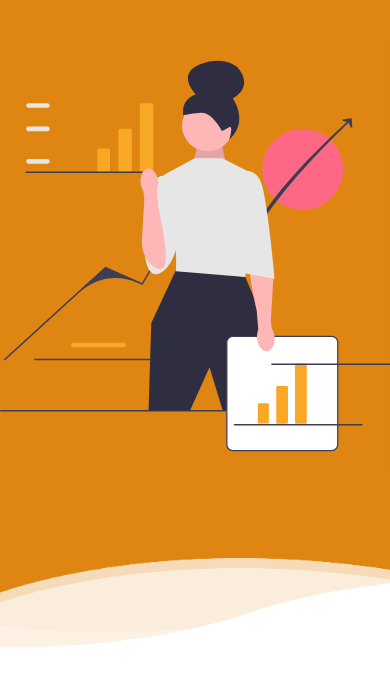
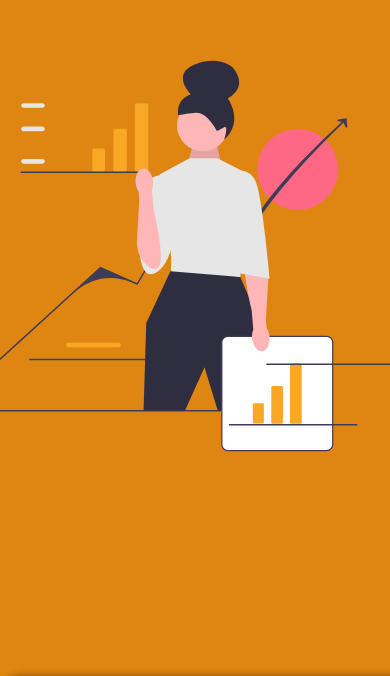
Before and after one commit to styp07/CSS---JS, a plain HTML site: page 2022/PROYECTOS/5__Login/index.html in a window 390 px wide. Shown: the part 166-842 px from the top of the page. Drawn offline with Linux system fonts and the light colour scheme.

Commit message:
Add Responsive Desing

```diff
--- a/2022/PROYECTOS/5__Login/styles.css
+++ b/2022/PROYECTOS/5__Login/styles.css
@@ -28,6 +28,7 @@ body{
     align-items: center;
     height: 100vh;
 }
+
 .img{
     width: 25rem;
     height: 30rem;
@@ -168,3 +169,25 @@ body{
         background-position-x: 1500px;
     }
 }
+
+@media (max-width: 900px) {
+    .main{
+        height: 200vh;
+    }
+
+    .cont{
+        display: block;
+    }
+
+    .img__cont{
+        display: flex;
+        align-items: center;
+        justify-content: center;
+        height: 100vh;
+    }
+
+    .form{
+        margin: 0 auto;
+    }
+
+}
```
